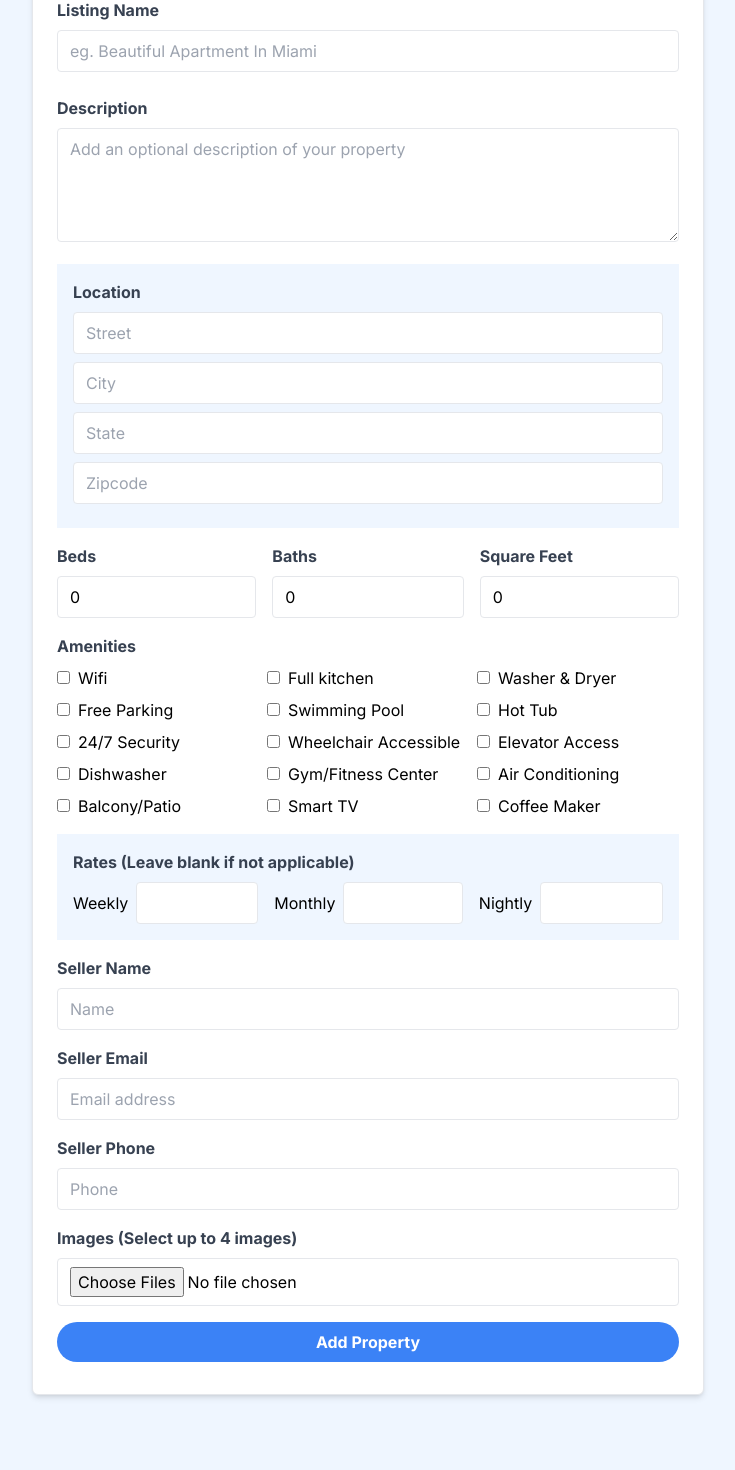
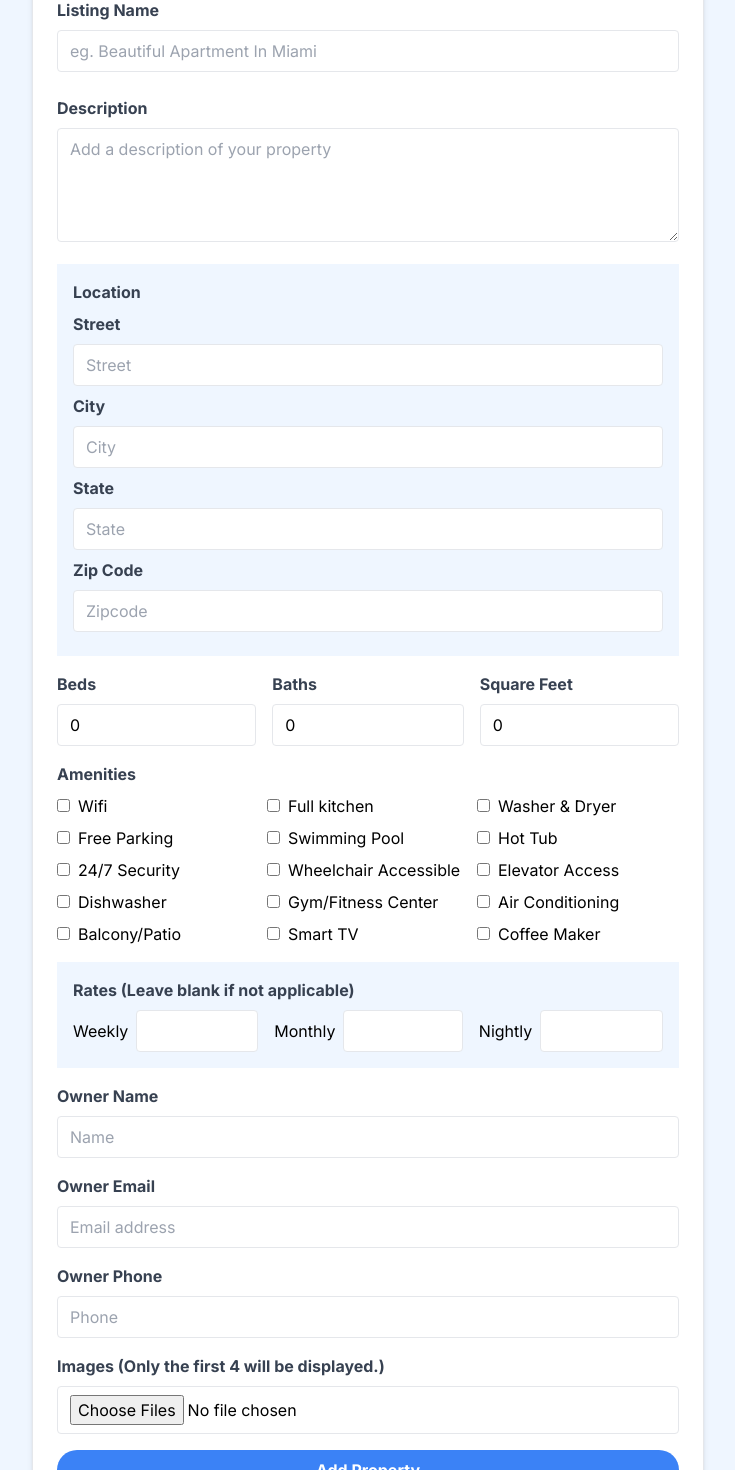
Before and after one commit to agent-indigo/property-pulse-web, a Next.js app: page /properties/add in a window 1280 px wide. Shown: the part 360-1830 px from the top of the page, without its empty margins (272-1007 px from the left). Built offline with nearby package versions, Linux system fonts and the light colour scheme; no server answers.

Commit message:
UI improvements

```diff
--- a/components/AddPropertyForm.tsx
+++ b/components/AddPropertyForm.tsx
@@ -27,7 +27,7 @@ const AddPropertyForm: React.FC = (): ReactElement | null => {
       email: '' as string,
       phone: '' as string
     } as SellerInfo,
-    files: [] as File[]
+    files: undefined
   } as ListedProperty)
   const inputHandler: ChangeEventHandler<HTMLSelectElement | HTMLInputElement | HTMLTextAreaElement> = (event: ChangeEvent<HTMLSelectElement | HTMLInputElement | HTMLTextAreaElement>) => {
     const {name, value}: {name: string, value: string} = event.target as HTMLSelectElement | HTMLInputElement | HTMLTextAreaElement
@@ -62,8 +62,7 @@ const AddPropertyForm: React.FC = (): ReactElement | null => {
     } as ListedProperty)) as void
   }
   const imageUploadHandler: ChangeEventHandler<HTMLInputElement> = (event: ChangeEvent<HTMLInputElement>) => {
-    const uploadedImages: FileList = event.target.files as FileList
-    const files: File[] = Array.from(uploadedImages as FileList) as File[]
+    const files: FileList = event.target.files as FileList
     setFields((previousValues: ListedProperty) => ({
       ...previousValues as ListedProperty,
       files
@@ -130,7 +129,7 @@ const AddPropertyForm: React.FC = (): ReactElement | null => {
           name='description'
           className='border rounded w-full py-2 px-3'
           rows={4 as number}
-          placeholder='Add an optional description of your property'
+          placeholder='Add a description of your property'
           value={fields.description as string}
           onChange={inputHandler as ChangeEventHandler<HTMLSelectElement | HTMLInputElement | HTMLTextAreaElement>}
         />
@@ -138,6 +137,12 @@ const AddPropertyForm: React.FC = (): ReactElement | null => {
       <div className='mb-4 bg-blue-50 p-4'>
         <label className='block text-gray-700 font-bold mb-2'>
           Location
+        </label>
+        <label
+          htmlFor="street"
+          className='block text-gray-700 font-bold mb-2'
+        >
+          Street
         </label>
         <input
           type='text'
@@ -148,6 +153,12 @@ const AddPropertyForm: React.FC = (): ReactElement | null => {
           value={fields.location.street as string}
           onChange={inputHandler as ChangeEventHandler<HTMLSelectElement | HTMLInputElement | HTMLTextAreaElement>}
         />
+        <label
+          htmlFor="city"
+          className='block text-gray-700 font-bold mb-2'
+        >
+          City
+        </label>
         <input
           type='text'
           id='city'
@@ -158,6 +169,12 @@ const AddPropertyForm: React.FC = (): ReactElement | null => {
           onChange={inputHandler as ChangeEventHandler<HTMLSelectElement | HTMLInputElement | HTMLTextAreaElement>}
           required
         />
+        <label
+          htmlFor="state"
+          className='block text-gray-700 font-bold mb-2'
+        >
+          State
+        </label>
         <input
           type='text'
           id='state'
@@ -168,6 +185,12 @@ const AddPropertyForm: React.FC = (): ReactElement | null => {
           onChange={inputHandler as ChangeEventHandler<HTMLSelectElement | HTMLInputElement | HTMLTextAreaElement>}
           required
         />
+        <label
+          htmlFor="zipcode"
+          className='block text-gray-700 font-bold mb-2'
+        >
+          Zip Code
+        </label>
         <input
           type='text'
           id='zipcode'
@@ -467,7 +490,7 @@ const AddPropertyForm: React.FC = (): ReactElement | null => {
           htmlFor='seller_name'
           className='block text-gray-700 font-bold mb-2'
         >
-          Seller Name
+          Owner Name
         </label>
         <input
           type='text'
@@ -484,7 +507,7 @@ const AddPropertyForm: React.FC = (): ReactElement | null => {
           htmlFor='seller_email'
           className='block text-gray-700 font-bold mb-2'
         >
-          Seller Email
+          Owner Email
         </label>
         <input
           type='email'
@@ -502,7 +525,7 @@ const AddPropertyForm: React.FC = (): ReactElement | null => {
           htmlFor='seller_phone'
           className='block text-gray-700 font-bold mb-2'
         >
-          Seller Phone
+          Owner Phone
         </label>
         <input
           type='tel'
@@ -519,7 +542,7 @@ const AddPropertyForm: React.FC = (): ReactElement | null => {
           htmlFor='images'
           className='block text-gray-700 font-bold mb-2'
         >
-          Images (Select up to 4 images)
+          Images (Only the first 4 will be displayed.)
         </label>
         <input
           type='file'
--- a/utilities/interfaces.ts
+++ b/utilities/interfaces.ts
@@ -43,7 +43,7 @@ export interface ListedProperty {
   amenities: string[]
   rates: Rates
   seller_info: SellerInfo
-  files?: File[]
+  files?: FileList
   images?: any
   is_featured?: boolean
   createdAt?: string
```
